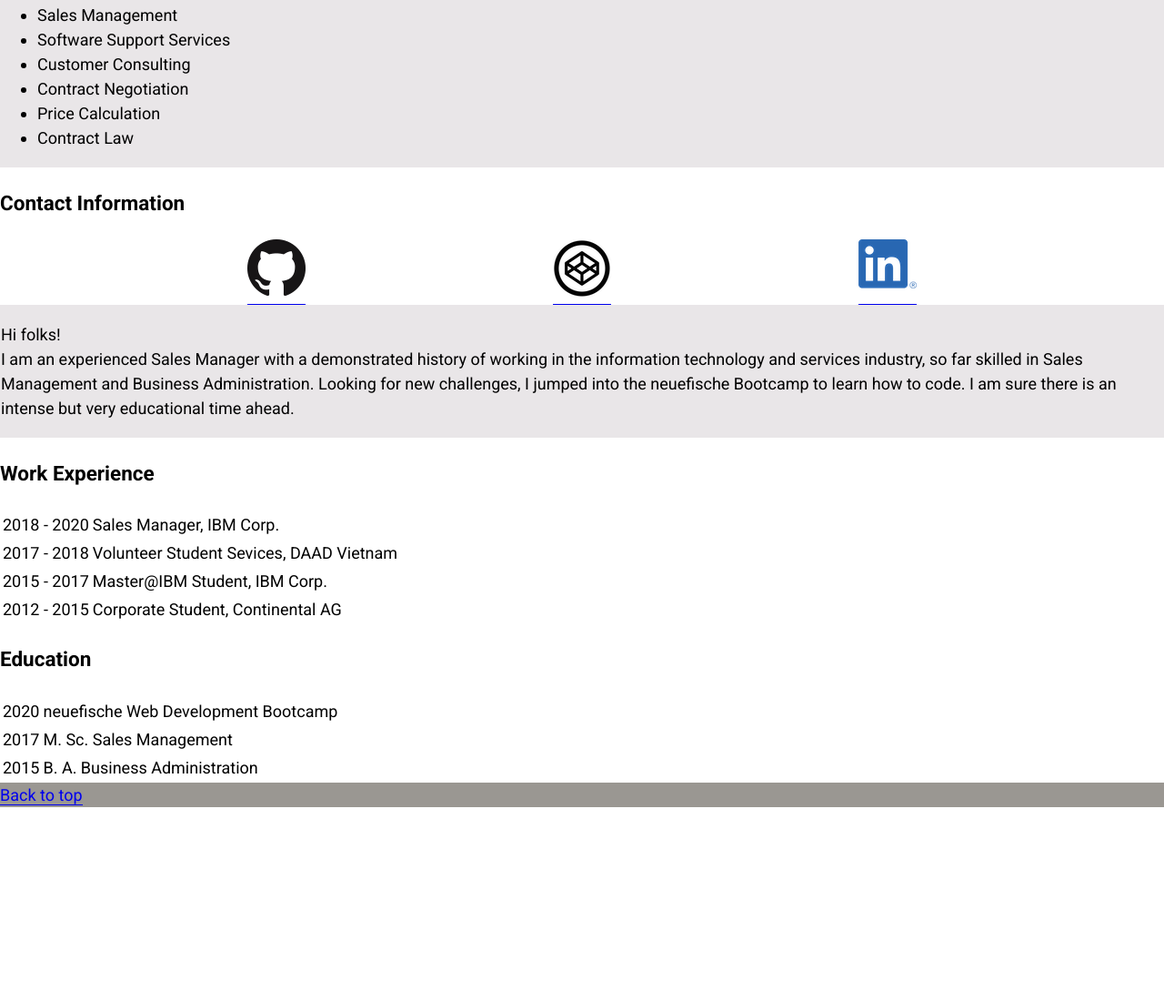
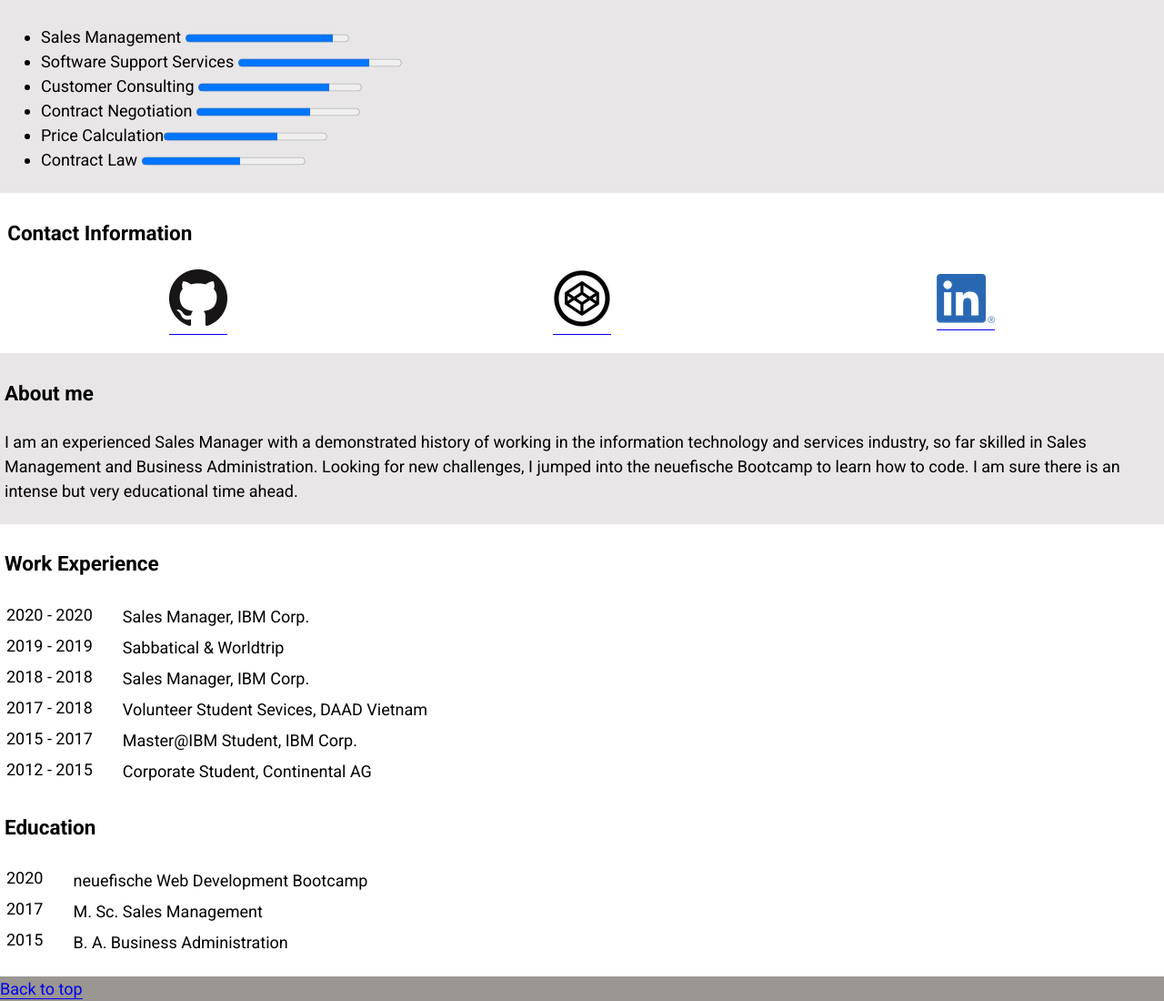
Before and after one commit to eileenfuerstenau/personal-website, a plain HTML site: page src/index.html in a window 1280 px wide. Shown: the part 587-1687 px from the top of the page at 91% size. Before the commit the page ends 1474 px from the top, so only its background shows below. Drawn offline with Linux system fonts and the light colour scheme.

Commit message:
Modify CSS

```diff
--- a/src/index.html
+++ b/src/index.html
@@ -1,13 +1,15 @@
 <!DOCTYPE html>
 <html lang="en">
-
   <head>
-  <meta charset="UTF-8">
-  <meta name="viewport" content="width=device-width, initial-scale=1.0">
-  <title>Personal Website</title>
-  <link rel="stylesheet" href="styles/index.css">
-  <link rel="preconnect" href="https://fonts.gstatic.com">
-  <link href="https://fonts.googleapis.com/css2?family=Roboto:wght@300;400;700&display=swap" rel="stylesheet">
+    <meta charset="UTF-8" />
+    <meta name="viewport" content="width=device-width, initial-scale=1.0" />
+    <title>Personal Website Eileen</title>
+    <link rel="stylesheet" href="styles/index.css" />
+    <link rel="preconnect" href="https://fonts.gstatic.com" />
+    <link
+      href="https://fonts.googleapis.com/css2?family=Roboto:wght@300;400;700&display=swap"
+      rel="stylesheet"
+    />
   </head>
   <body>
     <header id="header">
@@ -19,65 +21,94 @@
     </header>
     <main>
       <section class="intro">
-      <img src="images/eileen.jpg" alt=""> <br>
+        <img src="images/eileen.jpg" alt="" /> <br />
         Former Sales Manager, on my way to become a Web Developer.
       </section>
       <section class="interests">
         <h2>Interests and Skills</h2>
         <ul>
-        <li>Sales Management</li>
-        <li>Software Support Services</li>
-        <li>Customer Consulting</li>
-        <li>Contract Negotiation</li>
-        <li>Price Calculation</li>
-        <li>Contract Law</li>
+          <li>Sales Management <progress value="90" max="100"></progress></li>
+          <li>
+            Software Support Services <progress value="80" max="100"></progress>
+          </li>
+          <li>
+            Customer Consulting <progress value="80" max="100"></progress>
+          </li>
+          <li>
+            Contract Negotiation <progress value="70" max="100"></progress>
+          </li>
+          <li>Price Calculation<progress value="70" max="100"></progress></li>
+          <li>Contract Law <progress value="60" max="100"></progress></li>
         </ul>
       </section>
-    <h3 id="contact">Contact Information</h3>
       <section class="social">
-        <a href="https://github.com/eileenfuerstenau"><img src="./images/github.png" alt="github"></a>
-        <a href="https://codepen.io/eileenfue"><img src="./images/codepen.png" alt="codepen"> </a>
-        <a href="https://de.linkedin.com/in/eileen-f%C3%BCrstenau-37634b169"> <img src="./images/linkedin.png" alt="linkedin"></a>
+        <h3 id="contact" class="contact">Contact Information</h3>
+        <a href="https://github.com/eileenfuerstenau" class="icon">
+          <img src="images/github.png" alt="github" />
+        </a>
+        <a href="https://codepen.io/eileenfue" class="icon"
+          ><img src="images/codepen.png" alt="codepen" />
+        </a>
+        <a
+          href="https://de.linkedin.com/in/eileen-f%C3%BCrstenau-37634b169"
+          class="icon"
+        >
+          <img src="images/linkedin.png" alt="linkedin"
+        /></a>
       </section>
-    <section class= "aboutme">
-      <p>Hi folks!<br> I am an experienced Sales Manager with a demonstrated history of working in the information
-        technology and services industry, so far skilled in Sales Management and Business Administration. Looking for
-        new challenges, I jumped into the neuefische Bootcamp to learn how to code. I am sure there is an intense but
-        very educational time ahead.</p>
+      <section class="aboutme">
+        <h3>About me</h3>
+        <p>
+          I am an experienced Sales Manager with a demonstrated history of
+          working in the information technology and services industry, so far
+          skilled in Sales Management and Business Administration. Looking for
+          new challenges, I jumped into the neuefische Bootcamp to learn how to
+          code. I am sure there is an intense but very educational time ahead.
+        </p>
       </section>
-    <section>
-      <h3>Work Experience</h3>
-      <table id="bio" class="work">
+      <section class="work" id="bio">
+        <h3 class="work-title">Work Experience</h3>
+        <table>
           <tr>
-          <td>2018 - 2020</td>
-          <td>Sales Manager, IBM Corp.</td>
+            <td class="year">2020 - 2020</td>
+            <td class="work-item">Sales Manager, IBM Corp.</td>
           </tr>
           <tr>
-          <td>2017 - 2018</td>
-          <td>Volunteer Student Sevices, DAAD Vietnam</td>
+            <td class="year">2019 - 2019</td>
+            <td class="work-item">Sabbatical & Worldtrip</td>
           </tr>
           <tr>
-          <td>2015 - 2017</td>
-          <td>Master@IBM Student, IBM Corp.</td>
+            <td class="year">2018 - 2018</td>
+            <td class="work-item">Sales Manager, IBM Corp.</td>
           </tr>
           <tr>
-          <td>2012 - 2015</td>
-          <td>Corporate Student, Continental AG</td>
+            <td class="year">2017 - 2018</td>
+            <td class="work-item">Volunteer Student Sevices, DAAD Vietnam</td>
+          </tr>
+          <tr>
+            <td class="year">2015 - 2017</td>
+            <td class="work-item">Master@IBM Student, IBM Corp.</td>
+          </tr>
+          <tr>
+            <td class="year">2012 - 2015</td>
+            <td class="work-item">Corporate Student, Continental AG</td>
           </tr>
         </table>
-      <h3>Education</h3>
-      <table class= "education">
+      </section>
+      <section class="education">
+        <h3 class="education-title">Education</h3>
+        <table>
           <tr>
-          <td>2020</td>
-          <td>neuefische Web Development Bootcamp</td>
+            <td class="year">2020</td>
+            <td class="education-item">neuefische Web Development Bootcamp</td>
           </tr>
           <tr>
-          <td>2017</td>
-          <td>M. Sc. Sales Management</td>
+            <td class="year">2017</td>
+            <td class="education-item">M. Sc. Sales Management</td>
           </tr>
           <tr>
-          <td>2015</td>
-          <td>B. A. Business Administration</td>
+            <td class="year">2015</td>
+            <td class="education-item">B. A. Business Administration</td>
           </tr>
         </table>
       </section>
@@ -86,5 +117,4 @@
       <a href="#header">Back to top</a>
     </footer>
   </body>
-
 </html>
--- a/src/styles/index.css
+++ b/src/styles/index.css
@@ -1,4 +1,11 @@
+/*
+white: #ffffff
+light: #e9e6e8
+dark: #9a9792
+*/
+
 body {
+  background-color: #ffffff;
   font-family: 'Roboto', sans-serif;
   font-size: 112.5%;
   line-height: 1.5;
@@ -10,48 +17,69 @@ a {
   border-bottom: 1px solid;
 }
 
-h2, h3 {
+h2,
+h3 {
   font-size: 125%;
 }
 
 header {
   display: flex;
-    background-color:  #e9e6e8;
-    padding: 0;
+  background-color: #e9e6e8;
+  padding: 5px;
   margin: 0;
 }
 
 .intro {
   margin-top: 5px;
   text-align: center;
+  padding-bottom: 10px;
 }
-
 
 .interests {
   background-color: #e9e6e8;
-    padding: 1px;
+  padding: 5px;
 }
 
 .social {
-    display: flex;
+  display: grid;
+  grid-template-rows: auto auto;
+  grid-template-columns: 33% 33% 33%;
   justify-content: space-evenly;
-    border: 0;
+  padding: 5px 5px 20px 5px;
+}
+
+.contact {
+  grid-column: 1 / 4;
+}
+
+.icon {
+  justify-self: center;
+  align-self: center;
 }
 
 .aboutme {
   background-color: #e9e6e8;
   color: black;
-    padding: 1px;
+  padding: 5px;
 }
 
-.work{
-    display: grid;
+.work {
+  padding: 5px;
 }
 
-.education{
-    display: grid;
+.year {
+  padding: 0 30px 5px 0;
+}
+
+.education {
+  padding: 0 5px 20px 5px;
 }
 
 .footer {
   background-color: #9a9792;
 }
+@media (max-width: 850px) main {
+  display: grid;
+  grid-template-rows: auto auto auto;
+  grid-template-columns: 50% 50%;
+}
```
Also changed, not shown: 1 other file. Lines whose indentation alone changed are shown as unchanged.
